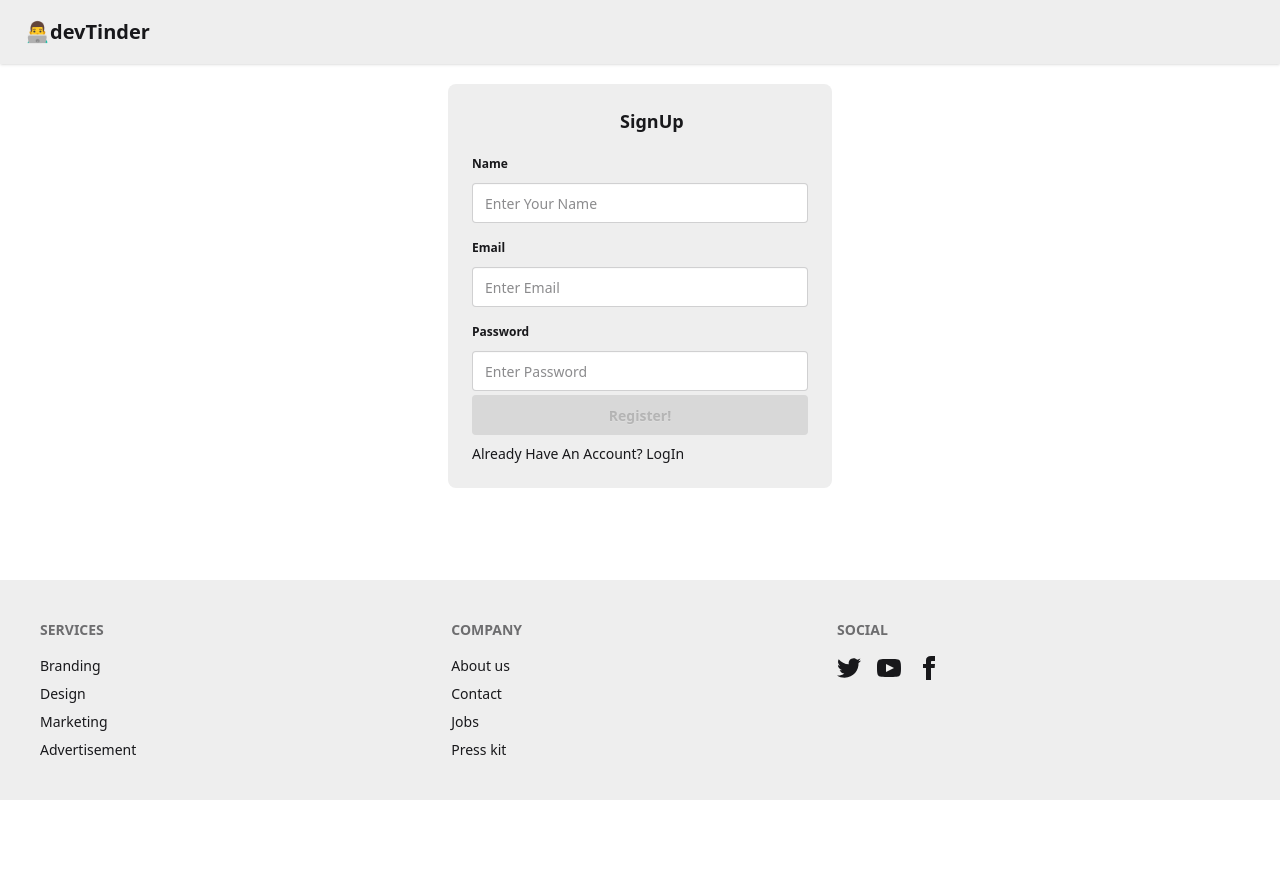
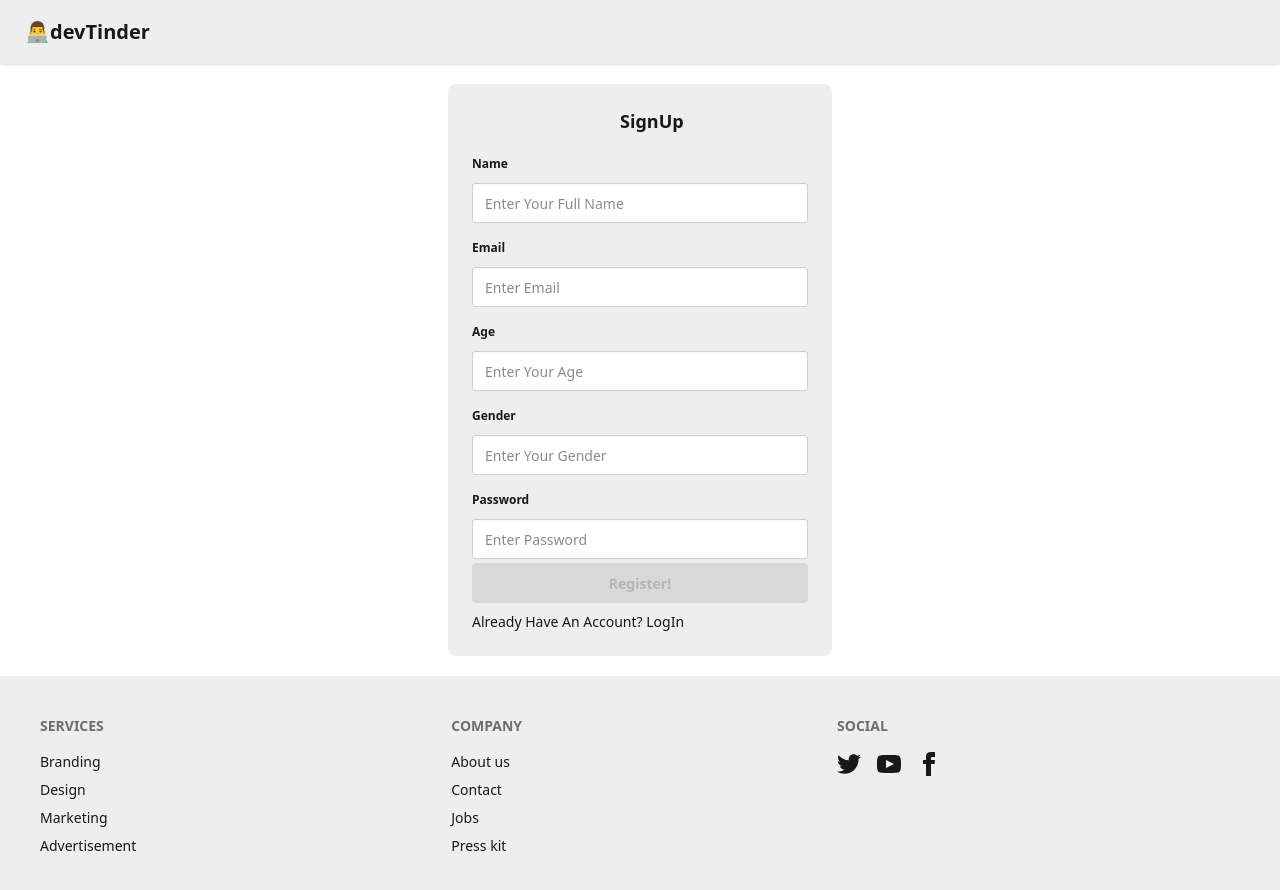
Before and after one commit to piyushmakhijaa/devTindFront, a React (Vite) app: page /signup in a window 1280 px wide. Shown: the top 890 px of the page. Before the commit the page ends 800 px from the top, so only its background shows below. Built offline with nearby package versions, Linux system fonts and the light colour scheme.

Commit message:
corrected signup inputs

```diff
--- a/src/pages/SignUp.jsx
+++ b/src/pages/SignUp.jsx
@@ -7,11 +7,29 @@ function SignUp(){
     const [name,setName] = useState("");
     const [email,setEmail] = useState("");
     const [password,setPassword] = useState("");
+    const [age,setAge] = useState();
+    const [gender,setGender] = useState("");
 
     const onSignUp = async(e)=>{
+
+     const parts = name.split(" ");
+
       e.preventDefault();
-             await axios.post("/api/signup",{name : name, email : email, password : password}, {withCredentials: true})
-    }
+const payload = {
+  firstName: parts[0],
+  emailId: email,
+  password: password,
+  age : age,
+  gender : gender
+};
+
+if (parts[1]) {
+  payload.lastName = parts[1];
+}
+
+await axios.post("/api/signup", payload, { withCredentials: true });
+
+   }
 
     return(
        <div className="card card-bordered bg-base-300 w-96 my-5 mx-auto border-black-500">
@@ -24,7 +42,7 @@ function SignUp(){
         id="name"
           type="text"
           className="input input-bordered w-full"
-          placeholder="Enter Your Name"
+          placeholder="Enter Your Full Name"
           value={name}
           onChange={(e)=> setName(e.target.value)}
           required
@@ -45,6 +63,33 @@ function SignUp(){
           required
         />
       </fieldset>
+
+          <fieldset className="fieldset">
+        <label className="fieldset-legend" htmlFor="age">Age</label>
+        <input
+        id="age"
+          type="number"
+          className="input input-bordered w-full"
+          placeholder="Enter Your Age"
+          value={age<0?0:age}
+          onChange={(e)=> setAge(e.target.value)}
+          required
+        />
+      </fieldset>
+
+          <fieldset className="fieldset">
+        <label className="fieldset-legend" htmlFor="age">Gender</label>
+        <input
+        id="gender"
+          type="text"
+          className="input input-bordered w-full"
+          placeholder="Enter Your Gender"
+          value={gender}
+          onChange={(e)=> setGender(e.target.value)}
+          required
+        />
+      </fieldset>
+
 
       <fieldset className="fieldset">
         <label className="fieldset-legend" htmlFor="password">Password</label>
```
